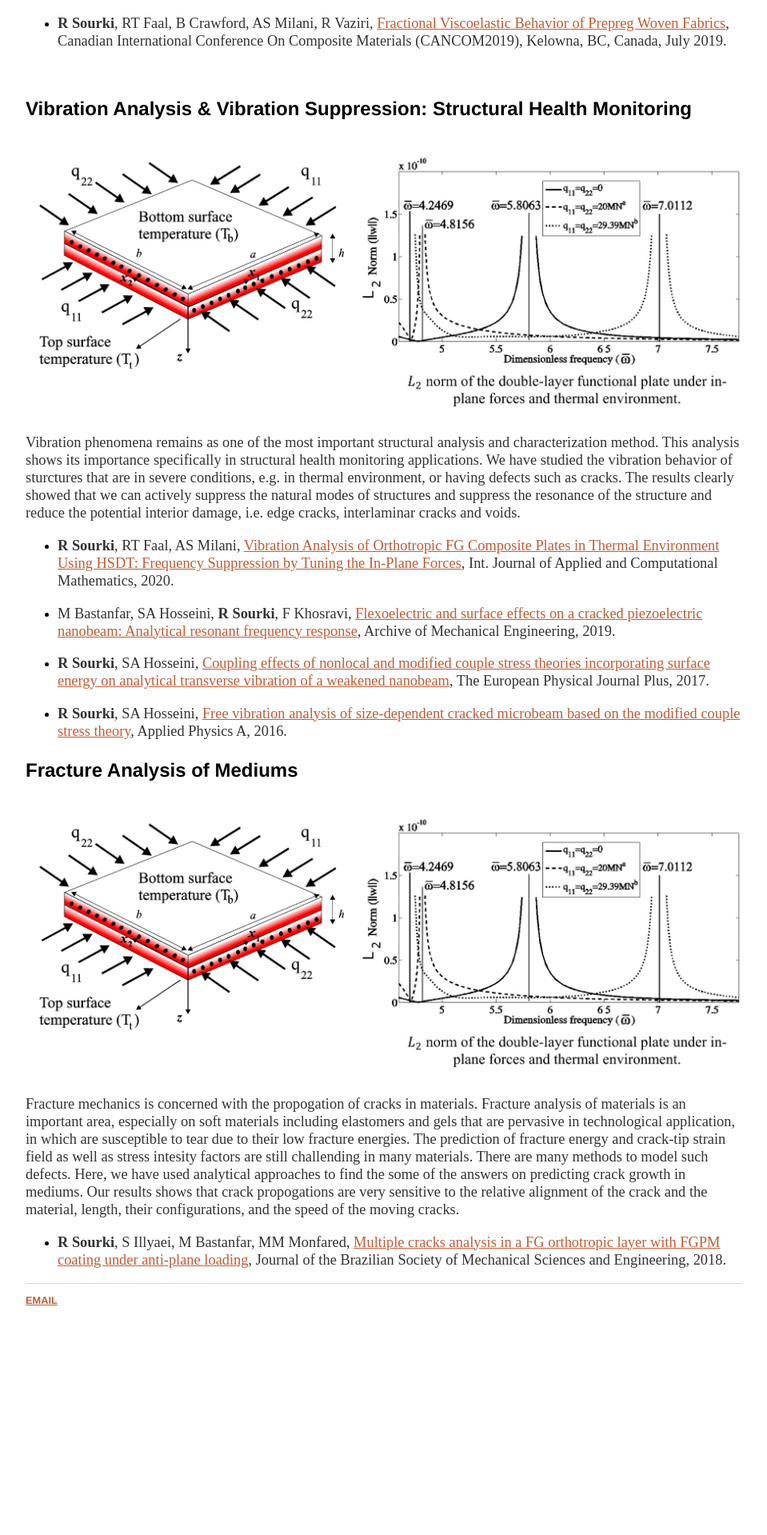
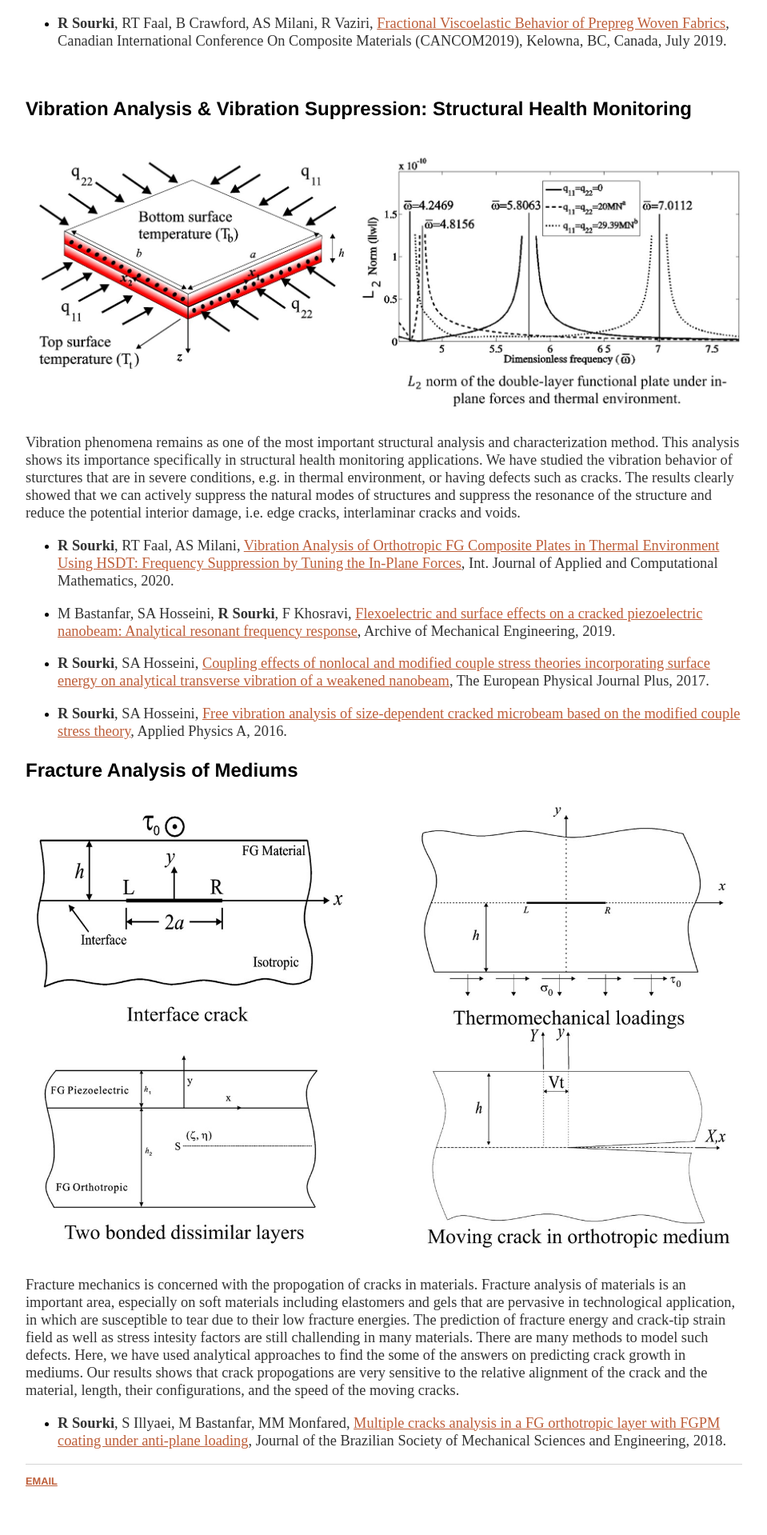
Before and after one commit to rsourki/rsourki.github.io, a Jekyll site: the page built from research/index.html, in a window 1280 px wide. Shown: the part 2139-4058 px from the top of the page at 80% size, without its empty margins (160-1119 px from the left). Built offline with Jekyll 4.4.1, drawn with Linux system fonts in a browser that asks for light colours; before the commit the page ends 3832 px from its top, so only the background shows below that.

Commit message:
Update index.html

```diff
--- a/research/index.html
+++ b/research/index.html
@@ -73,8 +73,8 @@ title: Research - Reza Sourki Webpage
 	</ul>
 
 	<h3>Fracture Analysis of Mediums</h3>
-	<img src = "/img/rs_2.jpg"
- 	alt = "RS_2"
+	<img src = "/img/rs_3.jpg"
+ 	alt = "RS_3"
  	class = "responsive-img"/>
 	<p>Fracture mechanics is concerned with the propogation of cracks in materials. Fracture analysis of materials is an important area, especially on soft materials including elastomers and gels that are pervasive in technological application,
 	in which are susceptible to tear due to their low fracture energies. The prediction of fracture energy and crack-tip strain field as well as stress intesity factors
```
